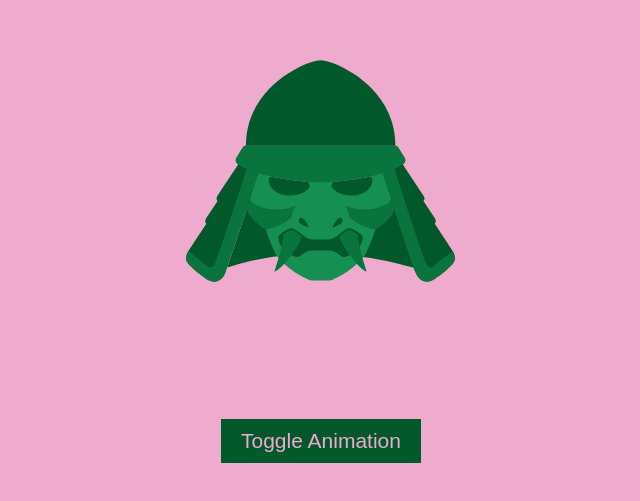
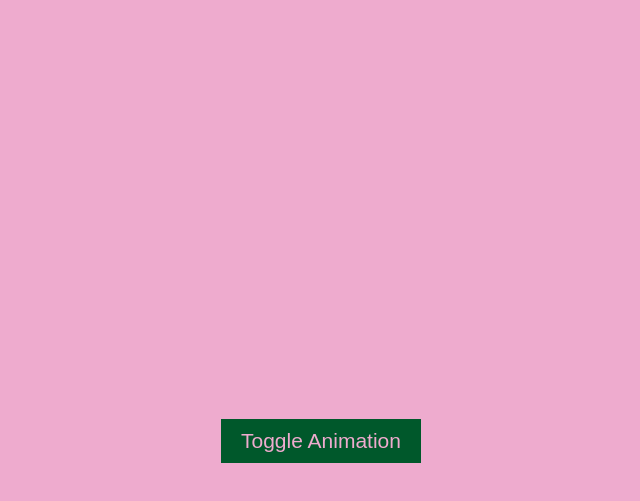
Before and after one commit to roninfrodsham/kabuto-animation, a React (Vite) app: page / in a window 1280 px wide. Shown: the part 143-644 px from the top of the page, without its empty margins (319-959 px from the left). Built offline with nearby package versions, Linux system fonts and the light colour scheme; a web font is replaced by a local one.

Commit message:
toggle animation

```diff
--- a/src/Kabuto.tsx
+++ b/src/Kabuto.tsx
@@ -28,6 +28,7 @@ function Kabuto({ toggleAnimation }: KabutoProps) {
     )
   }
 
+  // toggling animation doesn't work in function
   function Mask() {
     return (
       <motion.g variants={maskVariants}>
@@ -50,6 +51,7 @@ function Kabuto({ toggleAnimation }: KabutoProps) {
         duration: 0.8,
         type: "tween",
         ease: "easeInOut",
+        when: "beforeChildren",
       }
     },
   }
@@ -57,7 +59,7 @@ function Kabuto({ toggleAnimation }: KabutoProps) {
   const maskVariants = {
     hidden: {
       opacity: 0,
-      y: -100
+      y: -50
     },
     visible: {
       opacity: 1,
@@ -66,15 +68,20 @@ function Kabuto({ toggleAnimation }: KabutoProps) {
         type: "spring",
         stiffness: 130,
         damping: 15,
-        delay: 0.8,
       }
     },
   }
 
   return (
-    <motion.svg viewBox="0 0 309.9 259" className="kabuto" variants={hatVariants} initial="hidden" animate="visible">
+    <motion.svg viewBox="0 0 309.9 259" className="kabuto" variants={hatVariants} animate={toggleAnimation ? "visible" : "hidden"}>
       <HatBack />
-      <Mask />
+      <motion.g variants={maskVariants}>
+        <path fill="#168F52" d="M154.3 124.2h-45.6v6s-30.8.7 0 0c34.6-.8 34.6 16.7 34.6 16.7-2.7 4-12.4 11.6-27.9 8.4-15.2-3.1-16.7-14.8-16.2-16.7.5-2 3.3-6.5 9.5-8.4v-6H86.9s-9.3 15.4-10.7 17.7c-1.4 2.3-.3 4.2.3 6 .6 1.9 3 6.9 3 6.9s-3.7 5.2-5.3 7.6-.5 6.4 1.9 10.3c2.3 4 8.2 13 19.8 19.6 4.1 13.6 10.6 27.4 12.2 29.3 15 18 31 23.7 32.8 24.6 1.9.9 4.2 1.4 6.4 1.4h15.4c2.3 0 4.6-.5 6.4-1.4 1.9-.9 17.8-6.6 32.8-24.6 1.6-2 8.1-15.7 12.2-29.3 11.5-6.5 17.4-15.6 19.8-19.6 2.3-4 3.5-7.9 1.9-10.3s-5.3-7.6-5.3-7.6 2.4-5 3-6.9c.6-1.9 1.7-3.7.3-6s-10.7-17.7-10.7-17.7h-21.7v6c6.2 1.9 9 6.4 9.5 8.4s-1 13.6-16.2 16.7c-15.5 3.2-25.2-4.4-27.9-8.4 0 0-.3-17.5 34.6-16.7 28.5.7 0 0 0 0v-6h-47.1z"></path>
+        <path fill="#168F52" d="M154.9 132.2L172 132.2"></path>
+        <path fill="#09743E" d="M233.9 172.8c2.3-4 3.5-7.9 1.9-10.3s-5.3-7.6-5.3-7.6c2 5.6-.4 10.1-12.9 13.9-11.7 3.6-25.2 2.9-36.4-2.1 4.3 4.5 4.6 12.3 4.6 12.3 3.8 4.5 16.2 12.7 28.3 13.5 11.5-6.7 17.4-15.7 19.8-19.7zM76 172.8c-2.3-4-3.5-7.9-1.9-10.3s5.3-7.6 5.3-7.6c-2 5.6.4 10.1 12.9 13.9 11.7 3.6 25.2 2.9 36.4-2.1-4.3 4.5-4.6 12.3-4.6 12.3-3.8 4.5-16.2 12.7-28.3 13.5-11.6-6.7-17.4-15.7-19.8-19.7z"></path>
+        <path fill="#00582B" d="M154.9 215.3h-10.7c-3.6 0-9.4 4.6-11.7 6-2.3 1.4-3.5 2.3-12.3-2.7-8.7-5-11.3-15.1-10.8-17.8s10.5-9.4 14.2-9.4c3.7 0 9.5 5.2 12.7 7.8 3.2 2.6 6.1 4.1 9.4 4.1h18.4c3.3 0 6.2-1.5 9.4-4.1 3.2-2.6 8.9-7.8 12.7-7.8 3.7 0 13.7 6.7 14.2 9.4s-2.1 12.9-10.8 17.8c-8.7 5-10 4.1-12.3 2.7-2.3-1.4-8-6-11.7-6h-10.7zM167.9 190.7l9-4.4s2.4-1.2 1.6-4.6c0 0-1.6-4.2-5.7.4-4 4.6-4.9 8.6-4.9 8.6zM142.2 190.7l-9-4.4s-2.4-1.2-1.6-4.6c0 0 1.6-4.2 5.7.4 4 4.6 4.9 8.6 4.9 8.6z"></path>
+        <path fill="#09743E" d="M186.1 193.2c-2.3 0-7.4 4.2-9.8 6.2-.4.4-.9.7-1.2 1 3.2 10.3 21.7 35.7 29.6 37.7 0 0-9.7-29.8-9.4-40-2.9-2.2-7.4-4.9-9.2-4.9zM123.8 193.2c2.3 0 7.4 4.2 9.8 6.2.4.4.9.7 1.2 1-3.2 10.3-21.7 35.7-29.6 37.7 0 0 9.7-29.8 9.4-40 2.9-2.2 7.4-4.9 9.2-4.9z"></path>
+      </motion.g>
       <HatFront />
       <HatTop />
     </motion.svg >
```
